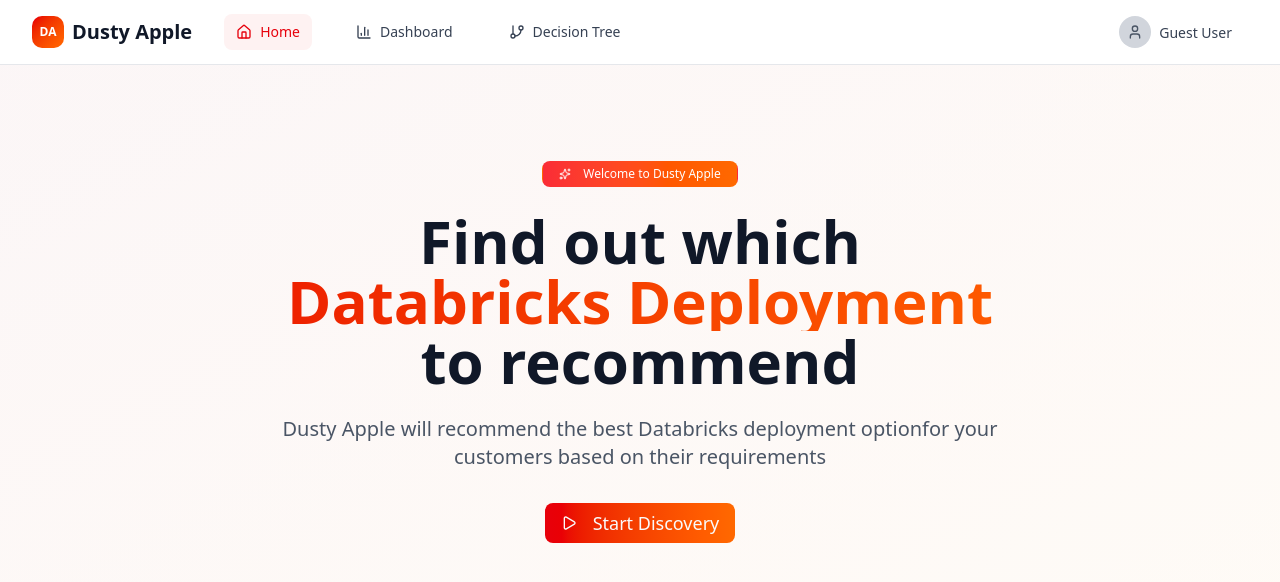
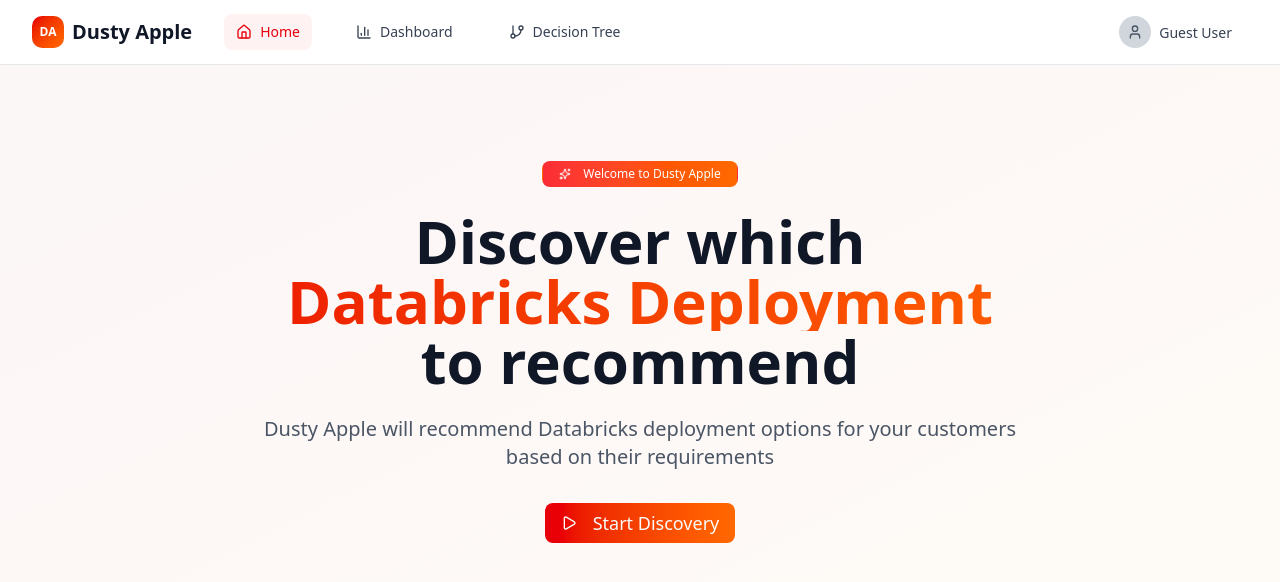
Before and after one commit to databeaks/dusty-apples, a Next.js app: page / in a window 1280 px wide. Shown: the top 582 px of the page. Built offline with nearby package versions, Linux system fonts and the light colour scheme; no server answers.

Commit message:
ui text changes

```diff
--- a/components/home.tsx
+++ b/components/home.tsx
@@ -34,7 +34,7 @@
             </div>
 
             <h1 className="text-4xl sm:text-6xl font-bold text-gray-900 mb-6">
-              Find out which
+              Discover which
               <span className="block text-transparent bg-clip-text bg-gradient-to-r from-red-600 to-orange-500">
                 Databricks Deployment
               </span>
@@ -42,7 +42,7 @@
             </h1>
 
             <p className="text-xl text-gray-600 mb-8 max-w-3xl mx-auto">
-              Dusty Apple will recommend the best Databricks deployment optionfor your customers based on their requirements
+              Dusty Apple will recommend Databricks deployment options for your customers based on their requirements
             </p>
 
             {/* Main CTA */}
```
